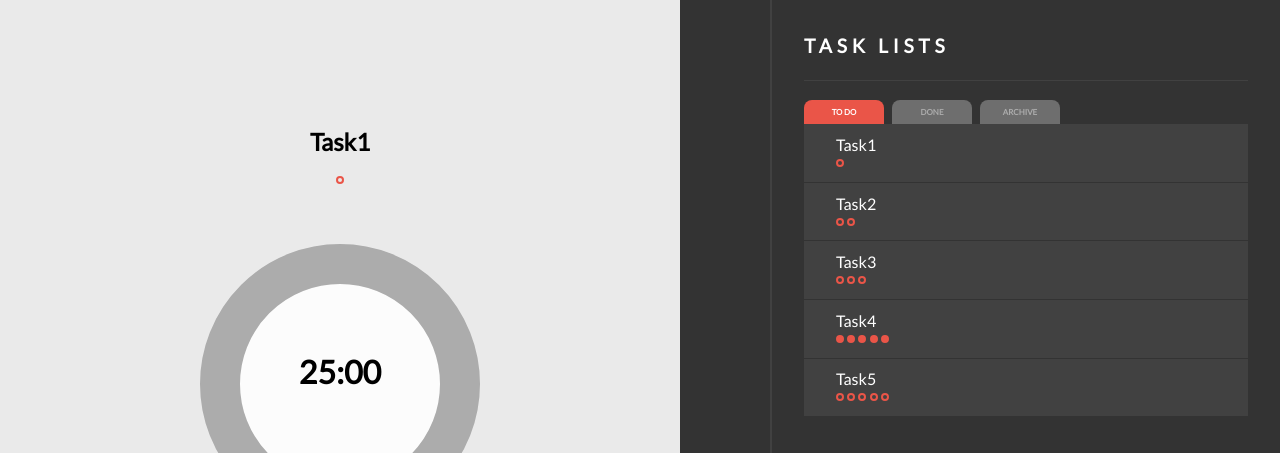
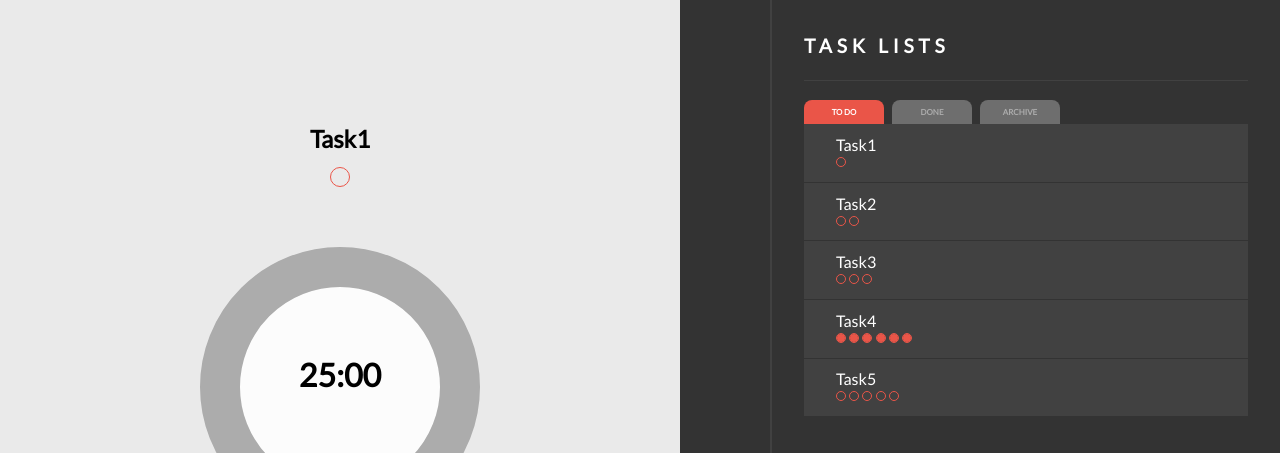
Before and after one commit to es6513/pomodoro-app, a React (Create React App) app: page /todo in a window 1280 px wide. Shown: the top 453 px of the page. Built offline with nearby package versions, Linux system fonts and the light colour scheme; some icons are missing.

Commit message:
adjust circle logic

```diff
--- a/src/components/Circle/index.js
+++ b/src/components/Circle/index.js
@@ -1,16 +1,41 @@
 import React from "react";
 import { PropTypes } from "prop-types";
 
-function Circle({ className, ...restProps }) {
-  return <span className={className} {...restProps}></span>;
+function Circle({ className, dataSize, percentage, ...restProps }) {
+  let width = dataSize === "small" ? 10 : 20;
+
+  const circleRadius = width / 4;
+  const strokeWidth = width;
+
+  const cx = width / 2 - 1,
+    cy = width / 2 - 1;
+
+  const circlePerimeter = Math.round(circleRadius * 2 * 3.1415);
+
+  return (
+    <svg width={width} height={width} className={className} {...restProps}>
+      <circle
+        r={circleRadius}
+        cx={cx}
+        cy={cy}
+        className="circleSector"
+        strokeWidth={strokeWidth / 2}
+        strokeDasharray={`${percentage} ${circlePerimeter}`}
+      />
+    </svg>
+  );
 }
 
 export default Circle;
 
 Circle.propTypes = {
   className: PropTypes.string,
+  dataSize: PropTypes.string,
+  percentage: PropTypes.oneOfType([PropTypes.string, PropTypes.number])
+    .isRequired,
 };
 
 Circle.defaultProps = {
   className: "",
+  dataSize: "small",
 };
--- a/src/components/CircleGroup/index.js
+++ b/src/components/CircleGroup/index.js
@@ -1,50 +1,106 @@
 import React from "react";
 import { PropTypes } from "prop-types";
 import Circle from "../Circle";
+import { timeConstants } from "../../context/taskLists/utils";
 import { config } from "../../config";
 
 const { css } = config;
 const { ROOT_CLASS } = css;
 
 function CircleGroup({
+  task,
   estimatedTomato,
   finishTomato,
   className,
   dataSize,
   ...restProps
 }) {
+  //svg
+  let width = dataSize === "small" ? 10 : 20;
+
+  const circleRadius = width / 4;
+  const strokeWidth = width;
+
+  const cx = width / 2 - 1,
+    cy = width / 2 - 1;
+
+  //percentage
+
+  const { workTime } = task;
+  const circlePerimeter = Math.round(circleRadius * 2 * 3.1415);
+
+  const handleTimePercentage = (time, unitTime) => {
+    return ((time / unitTime) * circlePerimeter).toFixed(2);
+  };
+  const percentage = handleTimePercentage(
+    workTime,
+    timeConstants.oneUnitWorkSeconds
+  );
+  console.log(percentage);
+
   const renderCircle = () => {
     if (estimatedTomato > finishTomato) {
       return (
         <div className={`${ROOT_CLASS}__circle-group`} {...restProps}>
-          {new Array(finishTomato).fill().map((el, index) => (
+          {new Array(estimatedTomato)
+            .fill()
+            .map((el, index) => (
               <Circle
                 key={index}
                 className={`${ROOT_CLASS}__circle`}
-              data-fill="fill"
-              data-size={dataSize}
+                dataSize={dataSize}
+                percentage={0}
               />
-          ))}
-          {new Array(estimatedTomato).fill().map((el, index) => (
+            ))
+            .map((estimatedTomatoCircle, index) =>
+              index < finishTomato ? (
                 <Circle
                   key={index}
                   className={`${ROOT_CLASS}__circle`}
-              data-size={dataSize}
+                  dataSize={dataSize}
+                  percentage={circlePerimeter}
                 />
-          ))}
+              ) : (
+                estimatedTomatoCircle
+              )
+            )
+            .map((tomatoCircle, index) =>
+              index === finishTomato ? (
+                <Circle
+                  key={index}
+                  className={`${ROOT_CLASS}__circle`}
+                  dataSize={dataSize}
+                  percentage={percentage}
+                />
+              ) : (
+                tomatoCircle
+              )
+            )}
         </div>
       );
     } else if (estimatedTomato <= finishTomato) {
       return (
         <div className={`${ROOT_CLASS}__circle-group`} {...restProps}>
-          {new Array(finishTomato).fill().map((el, index) => (
+          {new Array(finishTomato)
+            .fill()
+            .map((el, index) => (
               <Circle
                 key={index}
                 className={`${ROOT_CLASS}__circle`}
-              data-fill="fill"
-              data-size={dataSize}
+                dataSize={dataSize}
+                percentage={circlePerimeter}
               />
-          ))}
+            ))
+            .concat([
+              percentage > 0 ? (
+                <Circle
+                  key={finishTomato}
+                  className={`${ROOT_CLASS}__circle`}
+                  dataSize={dataSize}
+                  percentage={percentage}
+                />
+              ) : null,
+            ])}
         </div>
       );
     }
@@ -55,6 +111,7 @@ function CircleGroup({
 export default CircleGroup;
 
 CircleGroup.propTypes = {
+  task: PropTypes.object.isRequired,
   estimatedTomato: PropTypes.number.isRequired,
   finishTomato: PropTypes.number.isRequired,
   className: PropTypes.string,
--- a/src/container/AsidePanel/views/TaskLists.js
+++ b/src/container/AsidePanel/views/TaskLists.js
@@ -237,6 +237,7 @@ function TaskLists() {
                 data-size="small"
                 estimatedTomato={task.estimatedTomato}
                 finishTomato={task.finishTomato}
+                task={task}
               />
             </TaskInfo>
             <div className={getTaskDetailClassName(index)}>
--- a/src/container/ModalTimer/index.js
+++ b/src/container/ModalTimer/index.js
@@ -88,9 +88,10 @@ function ModalTimer() {
           ) : (
             <div className={`${ROOT_CLASS}__modal-timer__circle`}>
               <CircleGroup
-                data-size="big"
+                dataSize="big"
                 estimatedTomato={showedTask.estimatedTomato}
                 finishTomato={showedTask.finishTomato}
+                task={showedTask}
               />
             </div>
           )}
--- a/src/styles/components/_circle.scss
+++ b/src/styles/components/_circle.scss
@@ -5,8 +5,8 @@ $_circle-component: #{$root-class}__circle-group;
 
 $size-themes:(
   big:(
-    width: 0.7 * $font-basis,
-    height: 0.7 * $font-basis,
+    width: 3 * $font-basis,
+    height: 3 * $font-basis,
   ),
   small:(
     width: 0.5 * $font-basis,
@@ -19,23 +19,31 @@ $size-themes:(
 
   #{$root-class}__circle{
     display: inline-block;
-    border: solid 2px $tomato;
+    border: solid 1px $tomato;
     border-radius: 50%;
+    transform: rotate(-90deg);
 
-    @each $size, $styles in $size-themes{
-      &[data-size=#{$size}]{
-        width: map-get($styles , width);
-        height: map-get($styles , height);
-      }
+    .circleSector {
+      fill: transparent;
+      stroke:  #ea5548;
+      transition: stroke-dasharray 3s ease;
     }
+
+
+    // @each $size, $styles in $size-themes{
+    //   &[data-size=#{$size}]{
+    //     width: map-get($styles , width);
+    //     height: map-get($styles , height);
+    //   }
+    // }
 
     &:not(:first-child){
       margin-left: 0.2 * $font-basis;
     }
 
-    &[data-fill="fill"]{
-      background-color: $tomato;
-    }
+    // &[data-fill="fill"]{
+    //   background-color: $tomato;
+    // }
   }
 
 }
```
Lines whose indentation alone changed are shown as unchanged.
